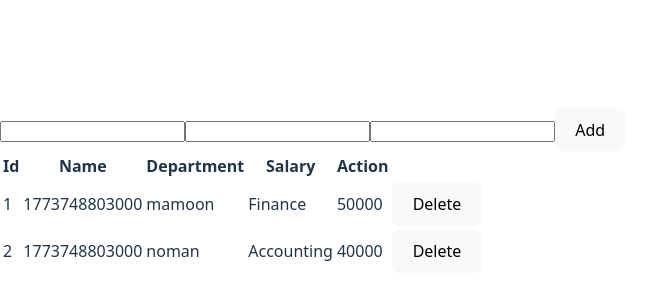
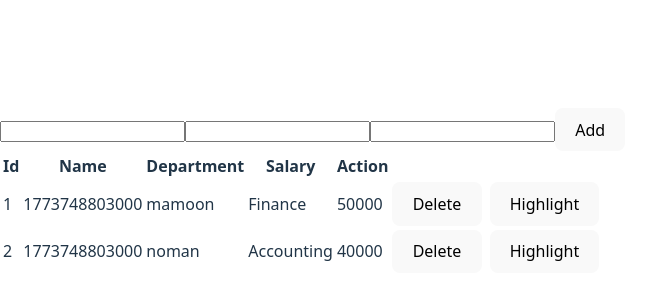
Before and after one commit to mamoonbgc036/react-fundamentals, a React (Vite) app: page / in a window 1280 px wide. Shown: the part 208-508 px from the top of the page, without its empty margins (0-667 px from the left). Built offline with nearby package versions, Linux system fonts and the light colour scheme.

Commit message:
modify employee manager

```diff
--- a/src/EmployeeManager.tsx
+++ b/src/EmployeeManager.tsx
@@ -4,14 +4,15 @@ interface Employee {
     id: number,
     name: string,
     department: string,
-    salary: number
+    salary: number,
+    helighted: boolean
 }
 
 export default function EmployeeManager() {
     const [employees, setEmployee] = useState<Employee[]>(
         [
-            { id: 1, name: 'mamoon', department: 'Finance', salary: 50000 },
-            { id: 2, name: 'noman', department: 'Accounting', salary: 40000 }
+            { id: 1, name: 'mamoon', department: 'Finance', salary: 50000, helighted: false },
+            { id: 2, name: 'noman', department: 'Accounting', salary: 40000, helighted: false }
         ]
     )
 
@@ -19,7 +20,8 @@ export default function EmployeeManager() {
         id: Date.now(),
         name: "",
         department: "",
-        salary: 0
+        salary: 0,
+        helighted: false
     })
 
     const handleDelete = (id: number) => {
@@ -37,6 +39,10 @@ export default function EmployeeManager() {
         setFormData({ ...formData, [name]: value })
     }
 
+    const toggleHighlight = (id: number) => {
+        setEmployee(prev => prev.map(emp => emp.id == id ? { ...emp, helighted: !emp.helighted } : emp))
+    }
+
     return (
         <>
             <form onSubmit={handleSubmit}>
@@ -48,7 +54,7 @@ export default function EmployeeManager() {
 
             <table><thead><tr><th>Id</th><th>Name</th><th>Department</th><th>Salary</th><th>Action</th></tr></thead><tbody>
                 {
-                    employees.map(employee => <tr key={employee.id}><td>{employee.id}</td><td>{Date.now()}</td><td>{employee.name}</td><td>{employee.department}</td><td>{employee.salary}</td><td><button onClick={() => handleDelete(employee.id)}>Delete</button></td></tr>)
+                    employees.map(employee => <tr key={employee.id} style={{ background: employee.helighted ? "yellow" : "white" }}><td>{employee.id}</td><td>{Date.now()}</td><td>{employee.name}</td><td>{employee.department}</td><td>{employee.salary}</td><td><button onClick={() => handleDelete(employee.id)}>Delete</button></td><td></td><td><button onClick={() => toggleHighlight(employee.id)}>{employee.helighted ? 'DeHighlight' : 'Highlight'}</button></td></tr>)
                 }
             </tbody></table>
         </>
```
